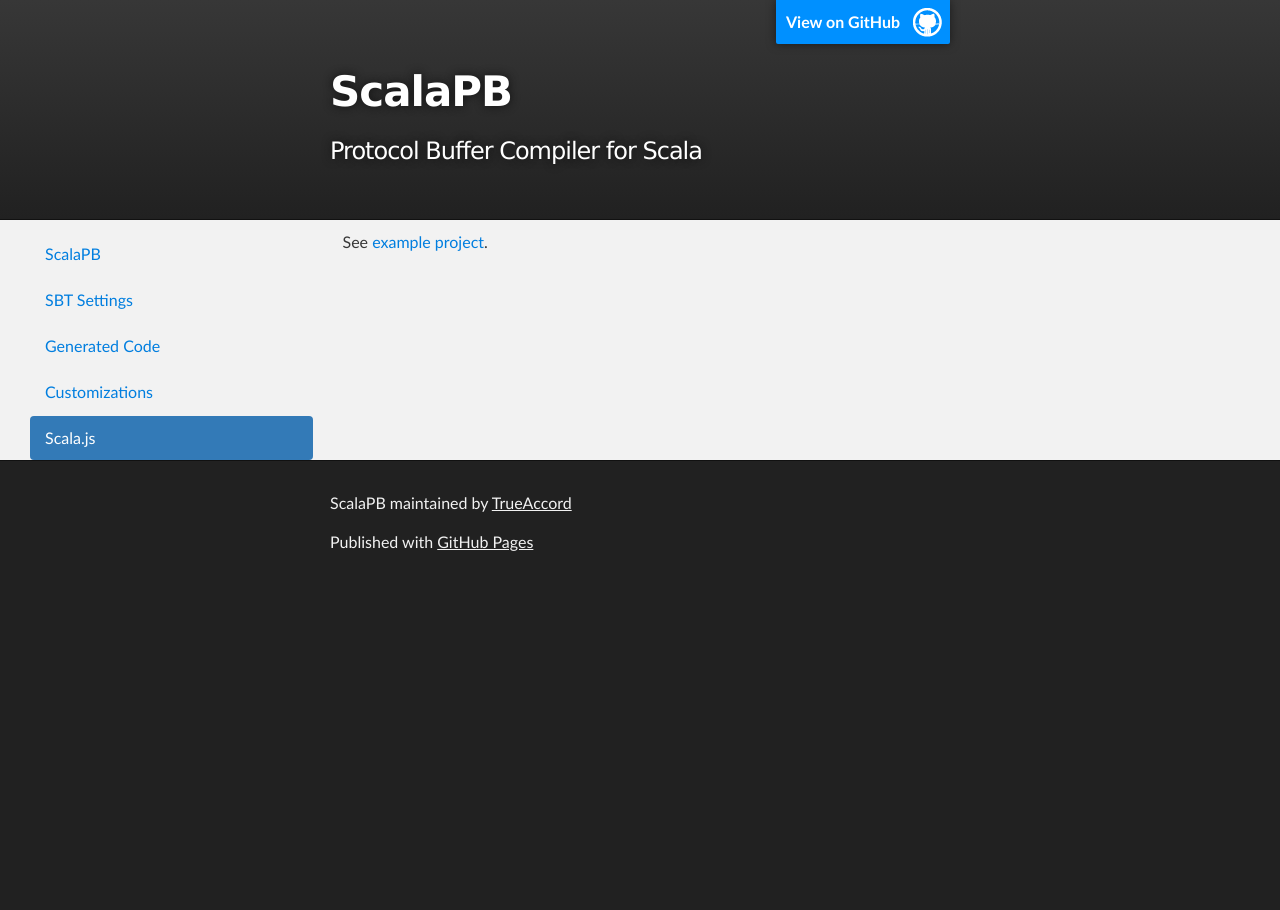
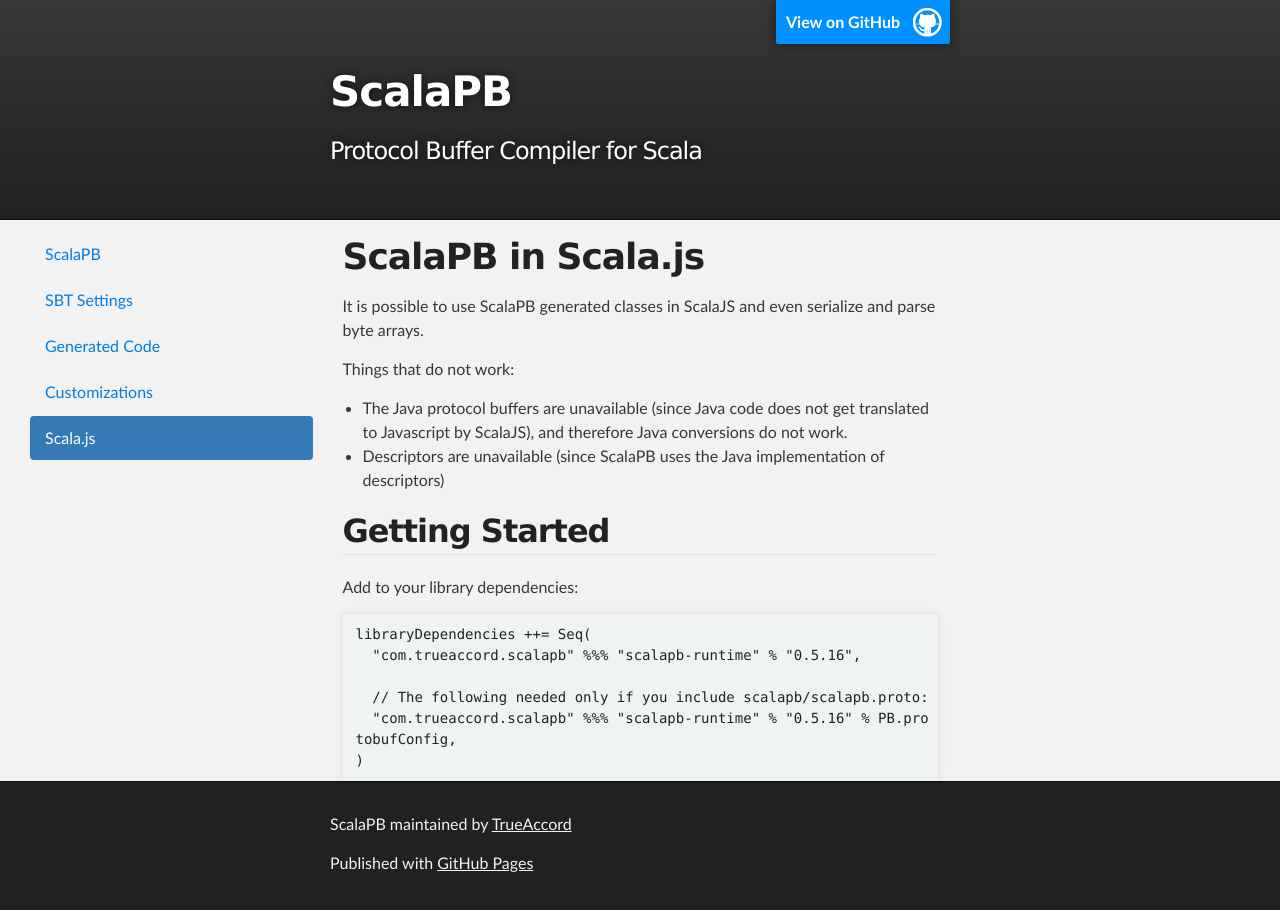
Before and after one commit to scalapb/ScalaPB, a Jekyll site: the page built from scala.js.md, in a window 1280 px wide. Built offline with Jekyll 4.4.1, drawn with Linux system fonts in a browser that asks for light colours.

Commit message:
Update to scalajs docs.

```diff
--- a/scala.js.md
+++ b/scala.js.md
@@ -3,4 +3,25 @@
 layout: page
 ---
 
-See [example project](https://github.com/thesamet/scalapbjs-test).
+# ScalaPB in Scala.js
+
+It is possible to use ScalaPB generated classes in ScalaJS and even serialize
+and parse byte arrays.
+
+Things that do not work:
+
+- The Java protocol buffers are unavailable (since Java code does not get translated to
+  Javascript by ScalaJS), and therefore Java conversions do not work.
+- Descriptors are unavailable (since ScalaPB uses the Java implementation of
+  descriptors)
+
+## Getting Started
+
+Add to your library dependencies:
+
+    libraryDependencies ++= Seq(
+      "com.trueaccord.scalapb" %%% "scalapb-runtime" % "0.5.16",
+
+      // The following needed only if you include scalapb/scalapb.proto:
+      "com.trueaccord.scalapb" %%% "scalapb-runtime" % "0.5.16" % PB.protobufConfig,
+    )
```
